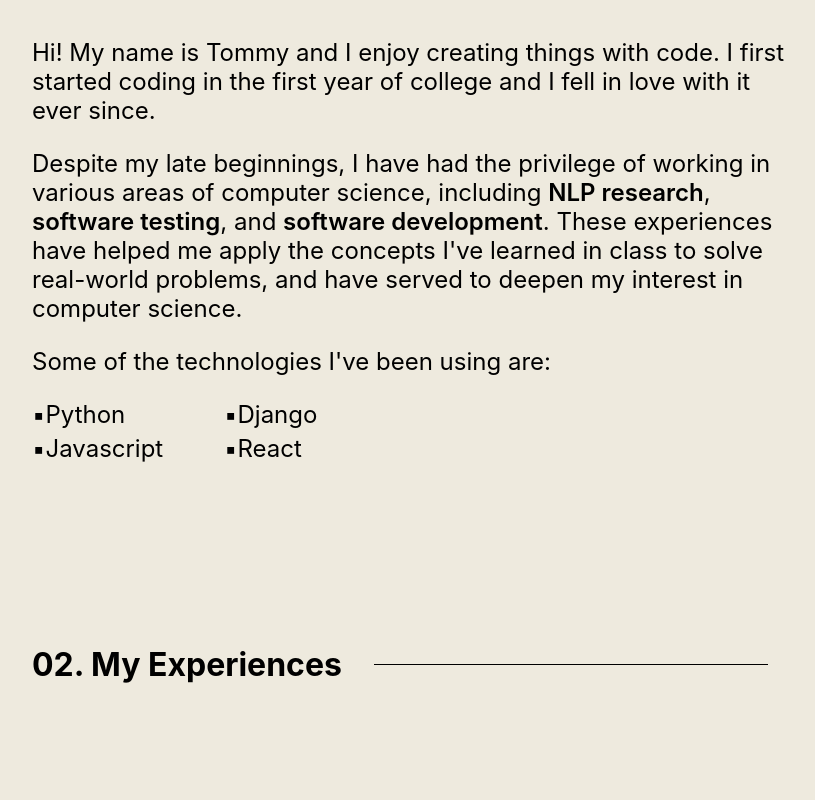
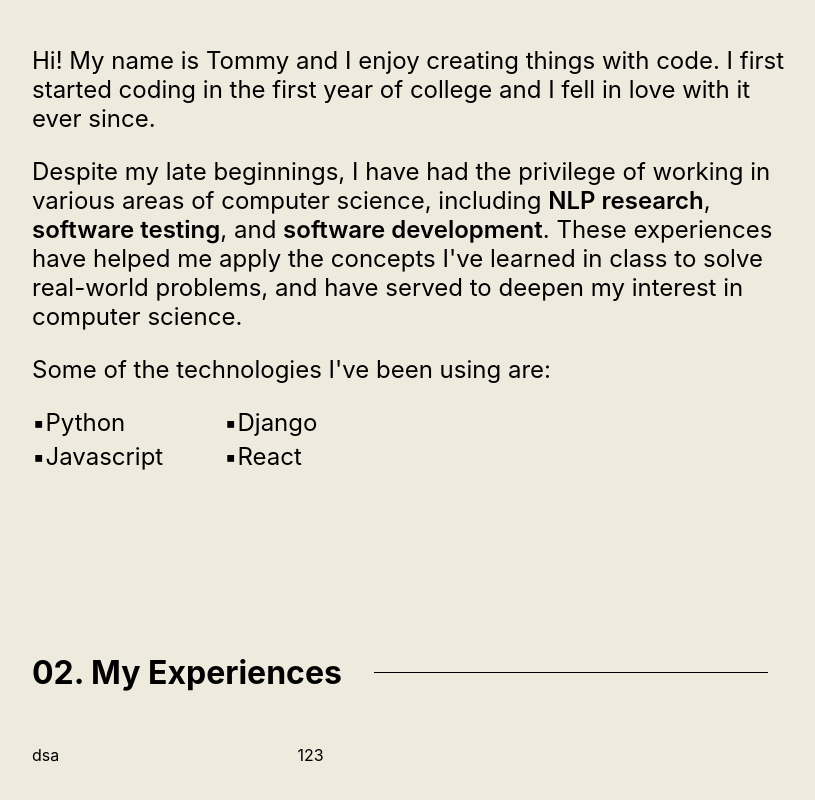
Before and after one commit to lysmm203/personal-portfolio, a React (Create React App) app: page / in a window 1280 px wide. Shown: the part 1702-2502 px from the top of the page, without its empty margins (224-1039 px from the left). Built offline with nearby package versions, Linux system fonts and the light colour scheme.

Commit message:
split the div with company titles and div with job descriptions

```diff
--- a/src/App.css
+++ b/src/App.css
@@ -120,6 +120,7 @@ ul{
 .section-heading{
   display: flex;
   align-items: center;
+  margin-bottom: 2rem;
 }
 
 .section-heading-line{
@@ -140,3 +141,18 @@ ul{
   row-gap: 5px;
   font-size: 1.5rem;
 }
+
+
+.experience-table{
+  display: flex;
+}
+
+.company-name{
+  flex: 1 0 auto;
+
+}
+
+.job-description{
+  flex: 2 0 auto;
+
+}
--- a/src/components/experiences.js
+++ b/src/components/experiences.js
@@ -5,7 +5,14 @@ export default function Experiences(){
         <div className={"section"}>
             <div className={"section-heading"}>
                 <h1>02. My Experiences</h1><hr className={"section-heading-line"}/>
-
+            </div>
+            <div className={"experience-table"}>
+                <div className={"company-name"}>
+                    dsa
+                </div>
+                <div className={"job-description"}>
+                    123
+                </div>
 
             </div>
         </div>
```
